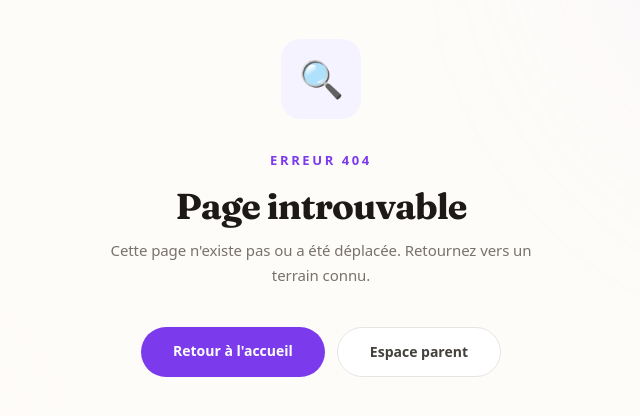
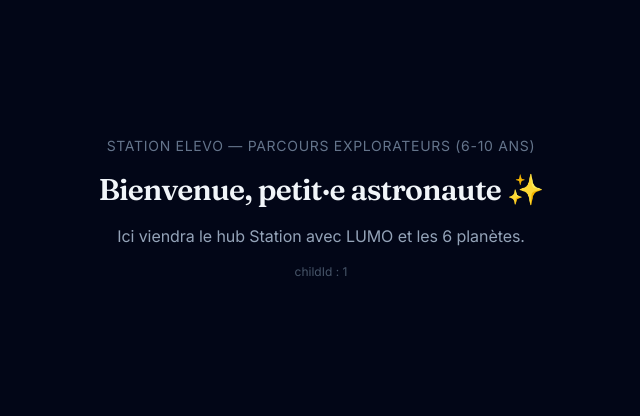
Before and after one commit to save9999/elevo, a Next.js app: page /explorateurs/1 in a window 1280 px wide. Before the commit this address had no page. Shown: the part 192-608 px from the top of the page, without its empty margins (319-959 px from the left). Built offline with nearby package versions, Linux system fonts and the light colour scheme.

Commit message:
feat(app): add stub pages for 4 parcours + parent + pro dashboards

```diff
--- /dev/null
+++ b/src/app/aventuriers/[childId]/page.tsx
@@ -0,0 +1,13 @@
+export default function AventuriersStubPage({
+  params,
+}: {
+  params: { childId: string };
+}) {
+  return (
+    <main className="min-h-screen bg-indigo-50 flex flex-col items-center justify-center gap-4 p-8">
+      <h1 className="text-3xl font-semibold text-indigo-900">Les Aventuriers — bientôt disponible</h1>
+      <p className="text-indigo-800">Le parcours 10-14 ans arrive prochainement.</p>
+      <p className="text-xs text-indigo-700">childId : {params.childId}</p>
+    </main>
+  );
+}
--- /dev/null
+++ b/src/app/explorateurs/[childId]/layout.tsx
@@ -0,0 +1,7 @@
+export default function ExplorateurLayout({
+  children,
+}: {
+  children: React.ReactNode;
+}) {
+  return <>{children}</>;
+}
--- /dev/null
+++ b/src/app/explorateurs/[childId]/page.tsx
@@ -0,0 +1,18 @@
+export default function ExplorateurStationPage({
+  params,
+}: {
+  params: { childId: string };
+}) {
+  return (
+    <main className="min-h-screen bg-slate-950 text-slate-100 flex flex-col items-center justify-center gap-4 p-8">
+      <p className="text-sm uppercase tracking-wider text-slate-500">
+        Station Elevo — parcours Explorateurs (6-10 ans)
+      </p>
+      <h1 className="text-3xl font-semibold">Bienvenue, petit·e astronaute ✨</h1>
+      <p className="text-slate-400">
+        Ici viendra le hub Station avec LUMO et les 6 planètes.
+      </p>
+      <p className="text-xs text-slate-600">childId : {params.childId}</p>
+    </main>
+  );
+}
--- /dev/null
+++ b/src/app/lyceens/[childId]/page.tsx
@@ -0,0 +1,13 @@
+export default function LyceensStubPage({
+  params,
+}: {
+  params: { childId: string };
+}) {
+  return (
+    <main className="min-h-screen bg-slate-100 flex flex-col items-center justify-center gap-4 p-8">
+      <h1 className="text-3xl font-semibold text-slate-900">Lycéens — bientôt disponible</h1>
+      <p className="text-slate-700">Le parcours 14-18 ans arrive prochainement.</p>
+      <p className="text-xs text-slate-500">childId : {params.childId}</p>
+    </main>
+  );
+}
--- /dev/null
+++ b/src/app/parent/page.tsx
@@ -0,0 +1,20 @@
+import { auth } from '@/lib/auth';
+import { redirect } from 'next/navigation';
+
+export default async function ParentDashboardPage() {
+  const session = await auth();
+  if (!session?.user) {
+    redirect('/login');
+  }
+  return (
+    <main className="min-h-screen bg-slate-50 flex flex-col items-center justify-center gap-4 p-8">
+      <p className="text-sm uppercase tracking-wider text-slate-500">Dashboard parent</p>
+      <h1 className="text-3xl font-semibold text-slate-900">
+        Bonjour {session.user.name ?? session.user.email} 👋
+      </h1>
+      <p className="text-slate-600">
+        Le dashboard parent sera construit dans le Plan 5.
+      </p>
+    </main>
+  );
+}
--- /dev/null
+++ b/src/app/petits/[childId]/page.tsx
@@ -0,0 +1,15 @@
+export default function PetitsStubPage({
+  params,
+}: {
+  params: { childId: string };
+}) {
+  return (
+    <main className="min-h-screen bg-amber-50 flex flex-col items-center justify-center gap-4 p-8">
+      <h1 className="text-3xl font-semibold text-amber-900">Les Petits — bientôt disponible</h1>
+      <p className="text-amber-800">
+        Le parcours 4-6 ans arrive prochainement.
+      </p>
+      <p className="text-xs text-amber-700">childId : {params.childId}</p>
+    </main>
+  );
+}
--- /dev/null
+++ b/src/app/pro/page.tsx
@@ -0,0 +1,16 @@
+import { auth } from '@/lib/auth';
+import { redirect } from 'next/navigation';
+
+export default async function ProDashboardPage() {
+  const session = await auth();
+  if (!session?.user) {
+    redirect('/login');
+  }
+  return (
+    <main className="min-h-screen bg-slate-900 text-slate-100 flex flex-col items-center justify-center gap-4 p-8">
+      <p className="text-sm uppercase tracking-wider text-slate-500">Mode Pro — Orthophoniste</p>
+      <h1 className="text-3xl font-semibold">Cabinet LUMO</h1>
+      <p className="text-slate-400">Le mode pro sera construit dans le Plan 9.</p>
+    </main>
+  );
+}
```
